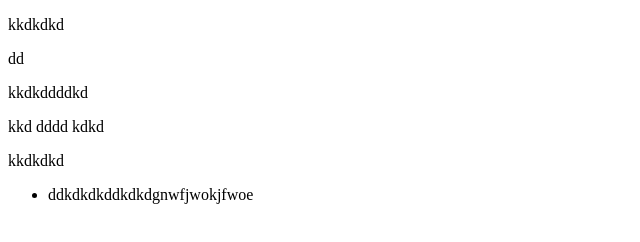
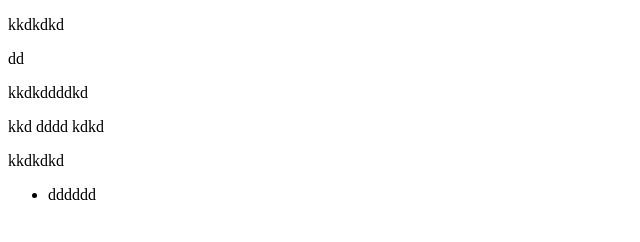
Before and after one commit to MakioShimomura/eslint_prettier_test, a website: page index.html in a window 1280 px wide. Shown: the whole page, without its empty margins (0-640 px from the left). Drawn offline with Linux system fonts and the light colour scheme.

Commit message:
ぐちゃぐちゃにした

```diff
--- a/index.html
+++ b/index.html
@@ -2,21 +2,14 @@
 <html lang="en">
     <head>
         <meta charset="UTF-8" />
-        <meta http-equiv="X-UA-Compatible" content="IE=edge" />
+                    <meta       http-equiv="X-UA-Compatible" content="IE=edge" />
         <meta name="viewport" content="width=device-width, initial-scale=1.0" />
-        <title>Document</title>
+        <title          >Document</title        >
     </head>
     <body>
-        <p>kkdkdkd</p>
-        dd
-        <p>kkdkddddkd</p>
-        <p>kkd dddd kdkd</p>
-        <p>kkdkdkd</p>
+        <p>kkdkdkd</p>dd<p>kkdkddddkd</p><p>kkd dddd kdkd</p>
+                    <p>kkdkdkd</p>
         <span><p></p></span>
-        <ul>
-            <li>
-                <p>ddkdkdkddkdkd<span>gnwfjwokjfwoe</span></p>
-            </li>
-        </ul>
+        <ul>        <li>dddddd</li>         </ul>
     </body>
 </html>
--- a/main.js
+++ b/main.js
@@ -1,3 +1,3 @@
-let test = 'test';
+let test = 'test'       ;
 
-test + 'test';
+                test + 'test';
--- a/style.css
+++ b/style.css
@@ -1,7 +1,7 @@
-p {
-    display: block;
+p       {
+    display:        block;
+    }
+
+.dkdk       {
+            background-color: #fff;
 }
-
-.dkdk {
-    background-color: #fff;
-}
```
Also changed, not shown: 1 other file.
